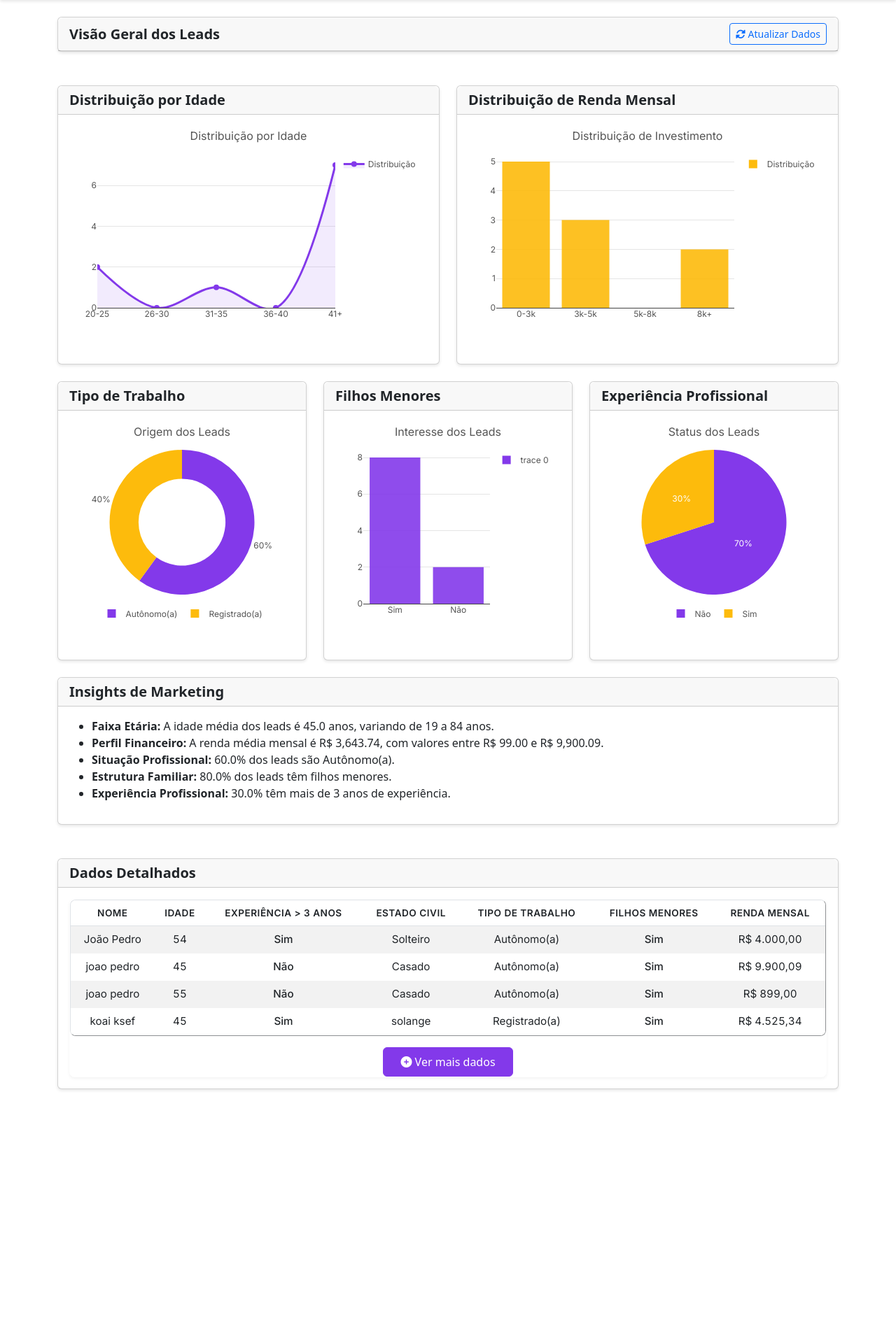
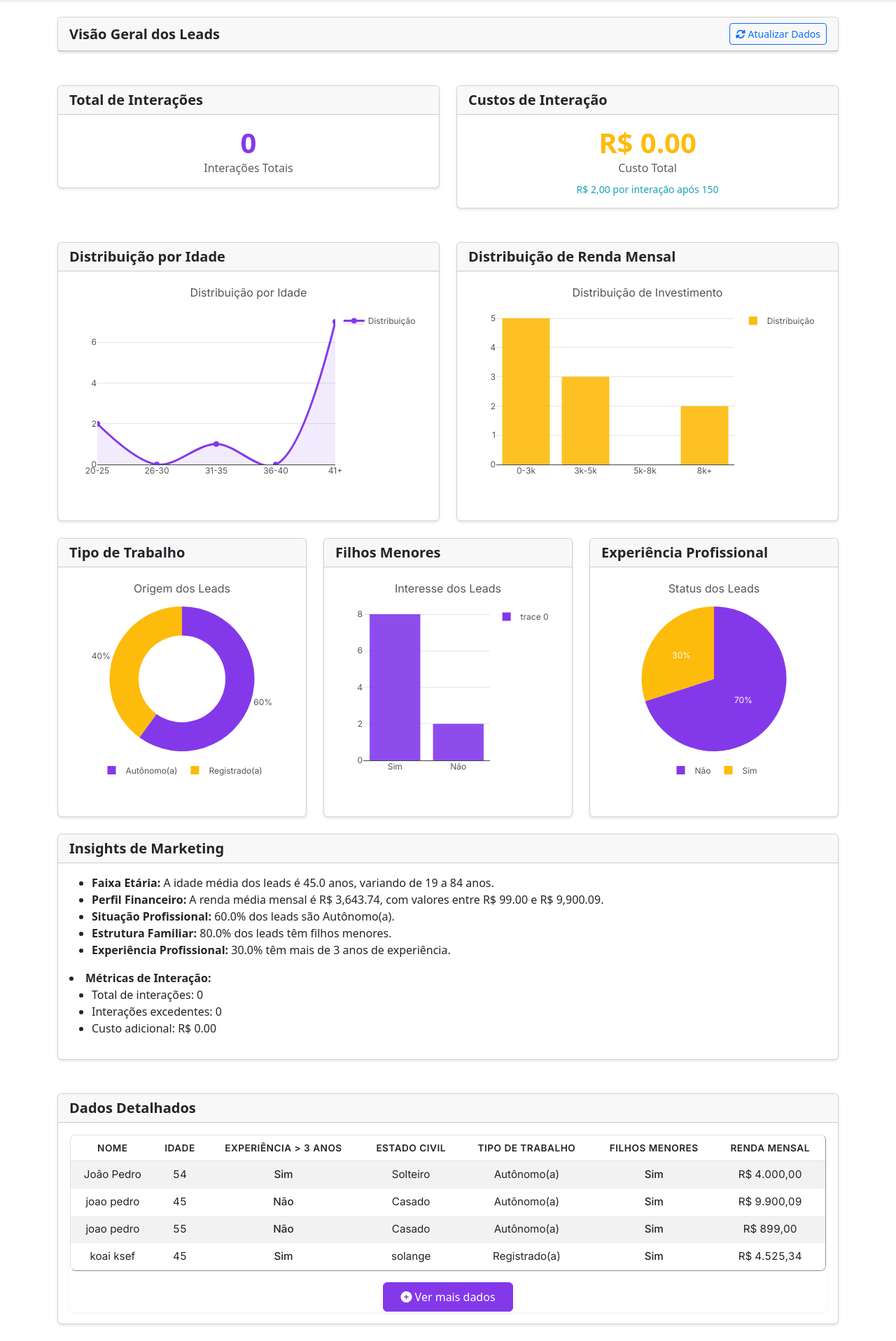
Before and after one commit to jEITPE/Descomplica-Lares, a Flask app: page /dashboard in a window 1280 px wide. Shown: the part 60-1977 px from the top of the page at 70% size. Before the commit the page ends 1619 px from the top, so only its background shows below. Run offline with Flask 3, Linux system fonts and the light colour scheme; some libraries are stand-ins or nearby versions.

Commit message:
Adicionando interações no dashboard do cliente

```diff
--- a/app.py
+++ b/app.py
@@ -31,6 +31,7 @@ import json
 from openai import OpenAI
 from flask import render_template
 import random
+from datetime import datetime
 
 # Configuração do logger
 logging.basicConfig(
@@ -535,6 +536,41 @@ def process_questionnaire_step(from_whatsapp_number, incoming_msg, current_field
 
     return "OK", 200
 
+def load_interactions():
+    try:
+        interaction_file = os.path.join('data', 'interactions.json')
+        if os.path.exists(interaction_file):
+            with open(interaction_file, 'r') as f:
+                return json.load(f)
+        return {"interactions": {}}
+    except Exception as e:
+        logger.error(f"Erro ao carregar interações: {str(e)}")
+        return {"interactions": {}}
+
+def save_interaction(phone_number):
+    try:
+        interaction_file = os.path.join('data', 'interactions.json')
+        data = load_interactions()
+
+        # Se o número não existe nas interações, adiciona
+        if phone_number not in data["interactions"]:
+            data["interactions"][phone_number] = {
+                "first_interaction": datetime.now().isoformat(),
+                "last_interaction": datetime.now().isoformat()
+            }
+        else:
+            # Se existe, apenas atualiza a última interação
+            data["interactions"][phone_number]["last_interaction"] = datetime.now().isoformat()
+
+        # Salva o arquivo
+        with open(interaction_file, 'w') as f:
+            json.dump(data, f, indent=4)
+
+        return len(data["interactions"])  # Retorna o total de interações únicas
+    except Exception as e:
+        logger.error(f"Erro ao salvar interação: {str(e)}")
+        return 0
+
 @app.route('/bot', methods=['POST'])
 def bot():
     try:
@@ -559,6 +595,11 @@ def bot():
 
         # Continua com o fluxo normal
         from_whatsapp_number = request.values.get('From')
+
+        # Registra a interação e obtém o total atualizado
+        total_interacoes = save_interaction(from_whatsapp_number)
+        logger.info(f"Nova interação registrada. Total: {total_interacoes}")
+
         if from_whatsapp_number not in conversation_contexts:
             conversation_contexts[from_whatsapp_number] = ConversationContext()
 
@@ -933,6 +974,10 @@ def load_data():
         logger.info("Iniciando carregamento de dados")
         file_path = os.path.join('data', 'treinamento_ia', 'csv', 'costumers.csv')
 
+        # Carregar interações únicas
+        interaction_data = load_interactions()
+        total_interacoes = len(interaction_data.get("interactions", {}))
+
         # Definir os nomes das colunas
         column_names = ['Nome', 'Idade', 'CPF', 'Experiência > 3 anos', 'Estado Civil',
                        'Tipo de Trabalho', 'Motivo', 'Filhos Menores', 'Renda Mensal',
@@ -952,6 +997,17 @@ def load_data():
         if df is None:
             raise Exception("Não foi possível ler o arquivo com nenhum dos encodings tentados")
 
+        # Calcular métricas de interação
+        interacoes_excedentes = max(0, total_interacoes - 150)
+        custo_total = interacoes_excedentes * 2  # R$ 2,00 por interação excedente
+
+        # Adicionar métricas ao contexto
+        df.attrs['metricas'] = {
+            'total_interacoes': total_interacoes,
+            'interacoes_excedentes': interacoes_excedentes,
+            'custo_total': custo_total
+        }
+
         # Remover colunas não utilizadas
         df = df.drop(['Unnamed1', 'Unnamed2', 'CPF', 'Motivo'], axis=1)
 
@@ -963,10 +1019,6 @@ def load_data():
         text_columns = ['Nome', 'Estado Civil', 'Tipo de Trabalho', 'Filhos Menores', 'Experiência > 3 anos']
         for col in text_columns:
             df[col] = df[col].astype(str).apply(lambda x: x.strip())
-
-        logger.info(f"Dados carregados com sucesso. Shape: {df.shape}")
-        logger.info(f"Colunas: {df.columns.tolist()}")
-        logger.info(f"Primeiras linhas:\n{df.head()}")
 
         return df
 
@@ -1227,6 +1279,13 @@ def dashboard():
     try:
         logger.info("Carregando dados para o dashboard")
         df = load_data()
+
+        # Carregar dados de interações do JSON
+        interaction_data = load_interactions()
+        total_interacoes = len(interaction_data.get("interactions", {}))
+        interacoes_excedentes = max(0, total_interacoes - 150)
+        custo_total = interacoes_excedentes * 2
+
         if df.empty:
             logger.error("DataFrame vazio após carregar dados")
             return render_template(
@@ -1234,10 +1293,13 @@ def dashboard():
                 error="Não foi possível carregar os dados. Verifique o arquivo CSV.",
                 table="",
                 graphJSON="{}",
-                insights=""
+                insights="",
+                total_interacoes=total_interacoes,
+                interacoes_excedentes=interacoes_excedentes,
+                custo_total=custo_total
             )
 
-        # Criar tabela HTML com as 4 primeiras linhas
+        # Resto do código permanece igual, apenas usando as variáveis que definimos acima
         table = df.head(4).to_html(
             classes=['table', 'table-striped', 'table-hover'],
             index=False,
@@ -1247,8 +1309,17 @@ def dashboard():
             }
         )
 
-        # Gerar insights
+        # Gerar insights com as métricas de interação
         insights = generate_insights(df)
+        insights += f"""
+        <li><strong>Métricas de Interação:</strong>
+            <ul>
+                <li>Total de interações: {total_interacoes}</li>
+                <li>Interações excedentes: {interacoes_excedentes}</li>
+                <li>Custo adicional: R$ {custo_total:.2f}</li>
+            </ul>
+        </li>
+        """
 
         # Criar gráficos
         graphs = create_graphs(df)
@@ -1261,9 +1332,12 @@ def dashboard():
         has_more = total_rows > 4
 
         # Converter gráficos para JSON
-        import plotly.utils
         graphJSON = json.dumps(graphs, cls=plotly.utils.PlotlyJSONEncoder)
-        logger.info("Dados preparados com sucesso para o template")
+        logger.info(f"Dados preparados com sucesso. Total de interações: {total_interacoes}")
+
+        # Adicionar log para monitoramento de custos
+        if interacoes_excedentes > 0:
+            logger.warning(f"Atenção: {interacoes_excedentes} interações excedentes, gerando custo de R$ {custo_total:.2f}")
 
         return render_template(
             'dashboard.html',
@@ -1271,17 +1345,25 @@ def dashboard():
             graphJSON=graphJSON,
             insights=insights,
             total_rows=total_rows,
-            has_more=has_more
+            has_more=has_more,
+            total_interacoes=total_interacoes,
+            interacoes_excedentes=interacoes_excedentes,
+            custo_total=custo_total,
+            limite_gratuito=150
         )
 
     except Exception as e:
         logger.error(f"Erro ao renderizar dashboard: {str(e)}")
         return render_template(
             'dashboard.html',
-            error="Ocorreu um erro ao carregar o dashboard. Por favor, tente novamente.",
+            error="Ocorrer um erro ao carregar o dashboard. Por favor, tente novamente.",
             table="",
             graphJSON="{}",
-            insights=""
+            insights="",
+            total_interacoes=0,
+            interacoes_excedentes=0,
+            custo_total=0.0,
+            limite_gratuito=150
         )
 
 @app.route('/load_more_data')
--- a/static/css/dashboard.css
+++ b/static/css/dashboard.css
@@ -177,3 +177,23 @@ body {
         font-size: 1.1rem;
     }
 }
+
+.card h2 {
+    font-size: 2.5rem;
+    font-weight: 600;
+    margin-bottom: 0.5rem;
+}
+
+.card .text-warning {
+    color: #ffc107 !important;
+}
+
+.card .text-info {
+    color: #17a2b8 !important;
+}
+
+.card small {
+    font-size: 0.875rem;
+    display: block;
+    margin-top: 0.5rem;
+}
--- a/templates/dashboard.html
+++ b/templates/dashboard.html
@@ -15,6 +15,49 @@
                 <button class="btn btn-outline-primary btn-sm" onclick="window.location.reload()">
                     <i class="fas fa-sync-alt"></i> Atualizar Dados
                 </button>
+            </div>
+        </div>
+    </div>
+</div>
+
+<div class="row mb-4">
+    <div class="col-md-6">
+        <div class="card">
+            <div class="card-header">
+                <h5 class="card-title mb-0">Total de Interações</h5>
+            </div>
+            <div class="card-body">
+                <div class="d-flex justify-content-between align-items-center">
+                    <div class="text-center w-100">
+                        <h2 class="mb-0" style="color: var(--primary-color)">{{ total_interacoes }}</h2>
+                        <p class="text-muted mb-0">Interações Totais</p>
+                        {% if interacoes_excedentes > 0 %}
+                        <small class="text-warning">
+                            ({{ interacoes_excedentes }} acima do limite gratuito)
+                        </small>
+                        {% endif %}
+                    </div>
+                </div>
+            </div>
+        </div>
+    </div>
+    <div class="col-md-6">
+        <div class="card">
+            <div class="card-header">
+                <h5 class="card-title mb-0">Custos de Interação</h5>
+            </div>
+            <div class="card-body">
+                <div class="d-flex justify-content-between align-items-center">
+                    <div class="text-center w-100">
+                        <h2 class="mb-0" style="color: var(--secondary-color)">
+                            R$ {{ "%.2f"|format(custo_total) }}
+                        </h2>
+                        <p class="text-muted mb-0">Custo Total</p>
+                        <small class="text-info">
+                            R$ 2,00 por interação após 150
+                        </small>
+                    </div>
+                </div>
             </div>
         </div>
     </div>
```
Also changed, not shown: README.md, 2 other files.
